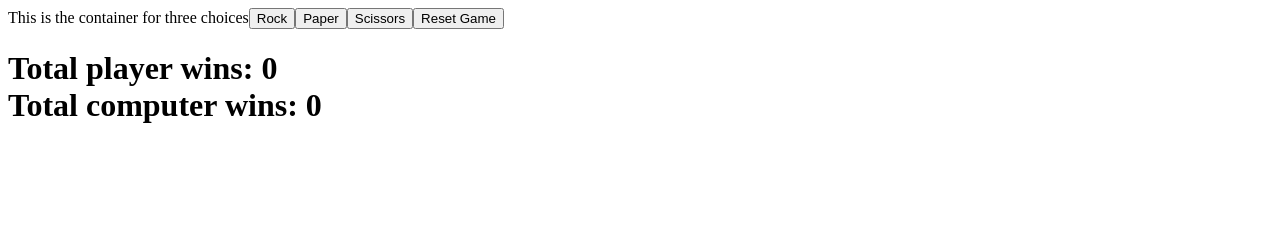
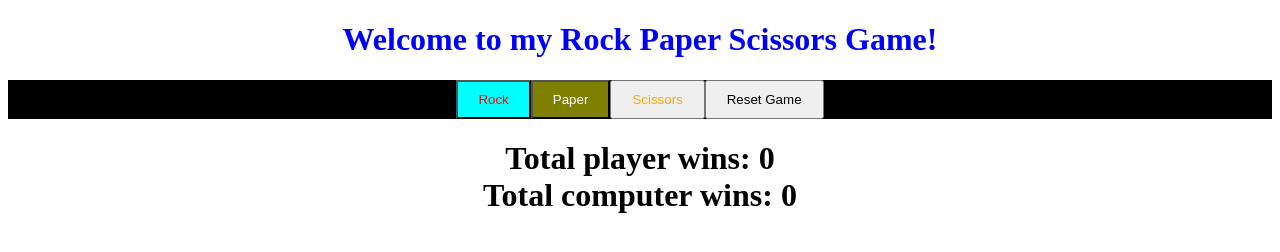
Before and after one commit to 9James9/rockpaperscissors, a plain HTML site: page index.html in a window 1280 px wide. Drawn offline with Linux system fonts and the light colour scheme.

Commit message:
added simple CSS elements

```diff
--- a/index.html
+++ b/index.html
@@ -6,9 +6,12 @@
     <meta name="viewport" content="width=device-width, initial-scale=1.0">
     <title>Rock Paper Scissors Game!</title>
     <script src="rockpaperscissors.js" defer></script>
-    <style ref ="style.css"></style>
+    <link href ="style.css" rel="stylesheet" type="text/css"/>
 </head>
 <body>
+    <div id = "topBar">
+        <h1>Welcome to my Rock Paper Scissors Game!</h1>
+    </div>
     <div id = "container">
 
     </div>
--- a/rockpaperscissors.js
+++ b/rockpaperscissors.js
@@ -19,7 +19,7 @@ function computerChoice() {
 const container = document.querySelector('#container');
 const content = document.createElement('div');
 content.classList.add('content')
-content.textContent = 'This is the container for three choices'
+content.textContent = ''
 container.appendChild(content)
 
 const button1 = document.createElement('button')
@@ -117,3 +117,4 @@ const resetBtn = document.createElement('button')
 resetBtn.textContent = "Reset Game"
 content.appendChild(resetBtn)
 resetBtn.addEventListener('click',() => location.reload())
+resetBtn.classList.add('reset')
--- a/style.css
+++ b/style.css
@@ -0,0 +1,28 @@
+#topBar {
+    color: blue;
+    text-align: center;
+}
+.rock {
+    color: red;
+    padding: 10px 20px;
+    background-color: aqua;
+}
+.paper {
+    color: white;
+    padding: 10px 20px;
+    background-color: olive;
+}
+.scissors {
+    color: orange;
+    padding: 10px 20px;
+}
+#container {
+    text-align: center;
+}
+.content {
+    background-color: black;
+}
+.reset {
+    padding: 10px 20px;
+    right: 0px
+}
```
